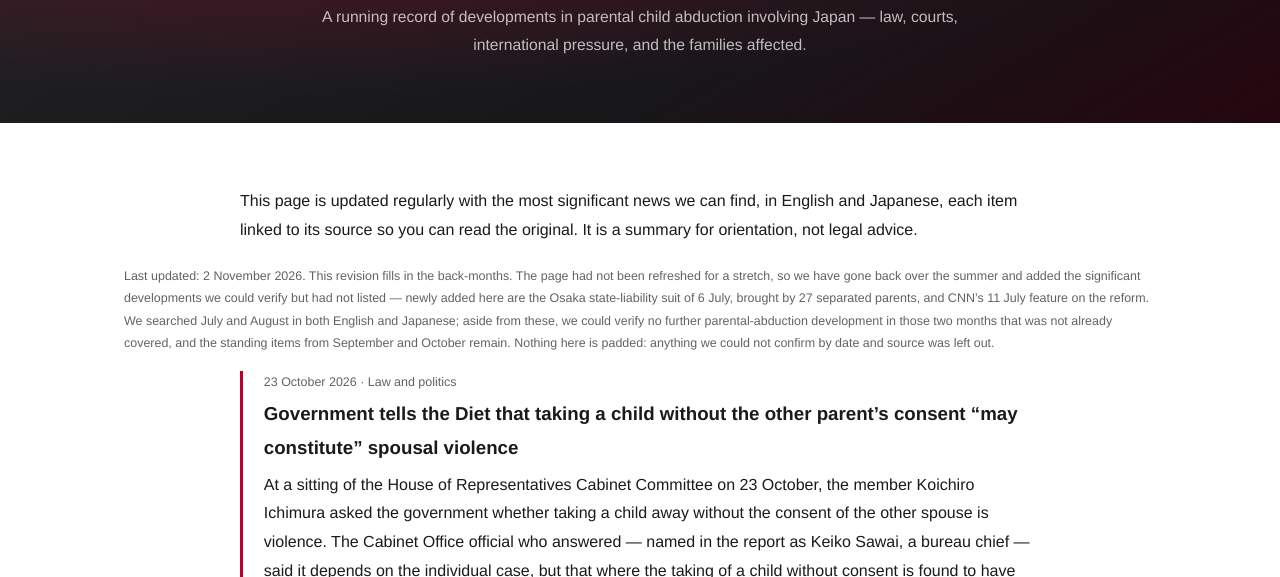
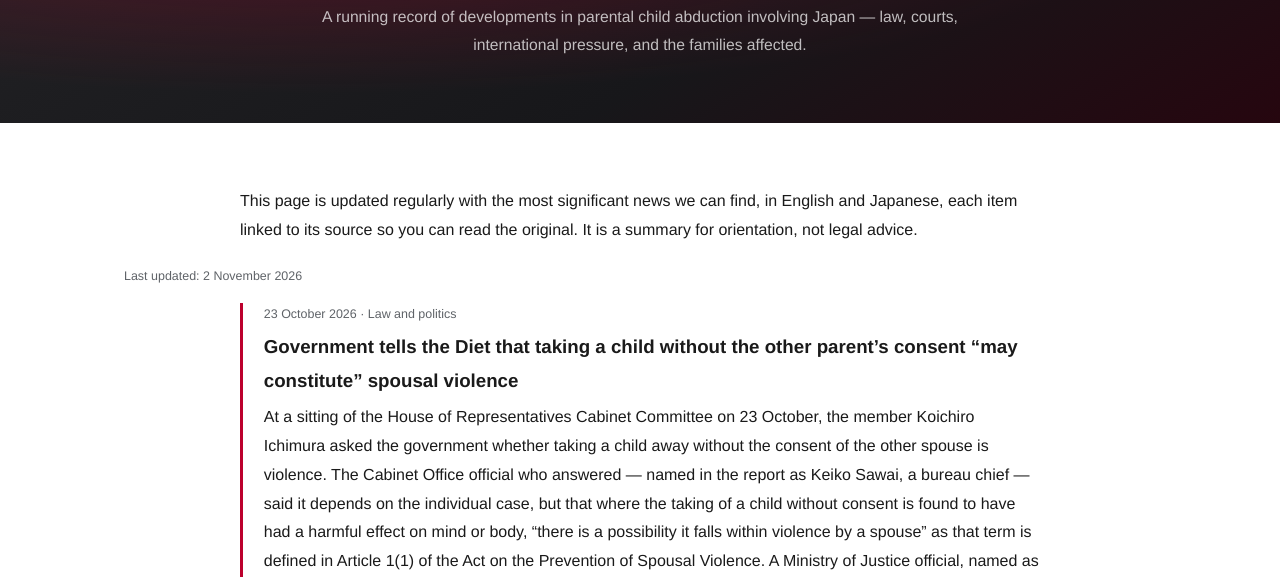
Before and after one commit to japanabductionwatch/japanabductionwatch.github.io, a plain HTML site: page news.html in a window 1280 px wide. Shown: the part 223-800 px from the top of the page. Drawn offline with Linux system fonts and the light colour scheme.

Commit message:
Weekly news update (2026-11-02)

```diff
--- a/news.html
+++ b/news.html
@@ -40,7 +40,7 @@
 
 <main>
   <p class="prose">This page is updated regularly with the most significant news we can find, in English and Japanese, each item linked to its source so you can read the original. It is a summary for orientation, not legal advice.</p>
-  <p class="sources-note" style="text-align:left;">Last updated: 2 November 2026. This revision fills in the back-months. The page had not been refreshed for a stretch, so we have gone back over the summer and added the significant developments we could verify but had not listed &mdash; newly added here are the Osaka state-liability suit of 6 July, brought by 27 separated parents, and CNN&rsquo;s 11 July feature on the reform. We searched July and August in both English and Japanese; aside from these, we could verify no further parental-abduction development in those two months that was not already covered, and the standing items from September and October remain. Nothing here is padded: anything we could not confirm by date and source was left out.</p>
+  <p class="sources-note" style="text-align:left;">Last updated: 2 November 2026</p>
 
   <section class="prose">
     <article style="border-left:3px solid #BC002D;padding-left:1.3rem;margin-bottom:2rem;">
```
Also changed, not shown: news-ja.html (+1 -1 lines).
